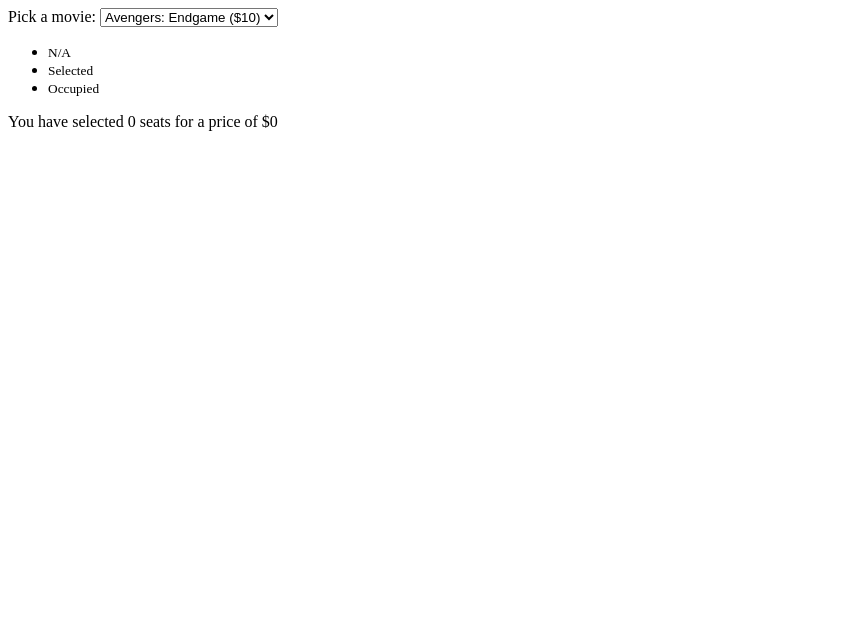
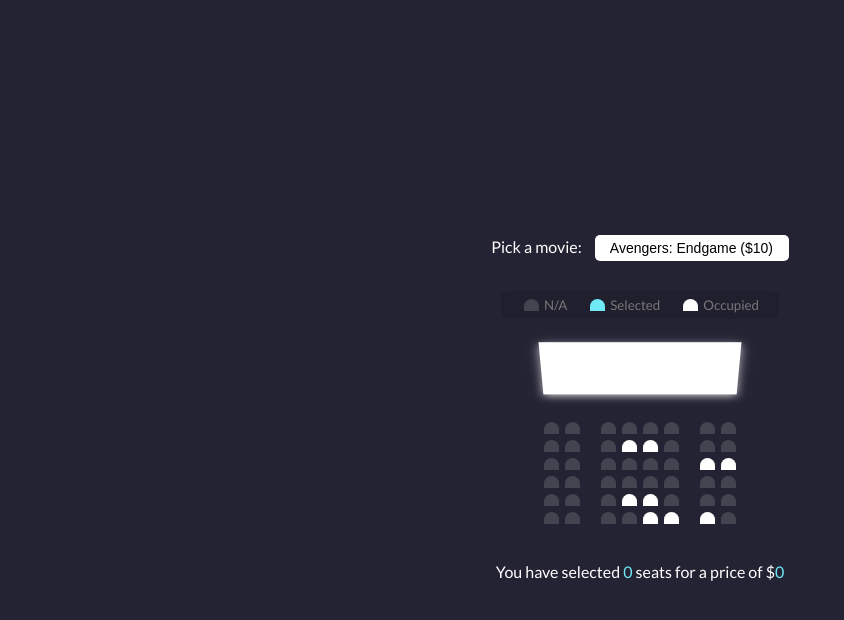
Before and after one commit to munirmahmud/movie-seat-booking, a plain HTML site: page index.html in a window 1280 px wide. Shown: the whole page, without its empty margins (0-844 px from the left). Drawn offline with Linux system fonts and the light colour scheme; files whose address does not match are found by name.

Commit message:
Movie seat booking styling is done

```diff
--- a/css/style.css
+++ b/css/style.css
@@ -0,0 +1,112 @@
+@import url('https://fonts.googleapis.com/css2?family=Lato:wght@400;700&display=swap');
+
+:root {
+    --white: #ffffff;
+}
+
+
+* {
+    margin: 0;
+    padding: 0;
+    box-sizing: border-box;
+}
+
+body {
+    font-family: 'Lato', sans-serif;
+    background-color: #242333;
+    color: var(--white);
+    display: flex;
+    flex-direction: column;
+    align-items: center;
+    justify-content: center;
+    height: 100vh;
+}
+
+.mt-20 {
+    margin-top: 20px;
+}
+
+.row {
+    display: flex;
+}
+
+.container {
+    perspective: 1000px;
+    margin-bottom: 30px;
+}
+
+.select-movies {
+    background: var(--white);
+    border: 0;
+    border-radius: 5px;
+    font-size: 14px;
+    margin-left: 10px;
+    padding: 5px 15px;
+    -moz-appearance: none;
+    -webkit-appearance: none;
+    appearance: none;
+}
+.seat {
+    background-color: #444451;
+    height: 12px;
+    width: 15px;
+    margin: 3px;
+    border-top-left-radius: 10px;
+    border-top-right-radius: 10px;
+    transition: transform 0.3s ease-in-out;
+}
+.seat:nth-of-type(2) {
+    margin-right: 18px;
+}
+.seat:nth-last-of-type(2) {
+    margin-left: 18px;
+}
+.seat.selected {
+    background-color: #6feaf6;
+}
+.seat.occupied {
+    background-color: #fff;
+}
+.seat:not(.occupied):hover {
+    cursor: pointer;
+    transform: scale(1.2);
+}
+.showcase .seat:not(.occupied):hover {
+    cursor: default;
+    transform: scale(1);
+}
+
+.showcase {
+    background: rgba(0, 0, 0, 0.1);
+    padding: 5px 10px;
+    border-radius: 5px;
+    color: #777777;
+    list-style-type: none;
+    display: flex;
+    justify-content: space-between;
+}
+.showcase li {
+    display: flex;
+    align-items: center;
+    justify-content: center;
+    margin: 0 10px;
+}
+.showcase li small {
+    margin-left: 2px;
+}
+
+.screen {
+    background-color: #fff;
+    height: 70px;
+    width: 100%;
+    margin: 15px 0;
+    transform: rotateX(-45deg);
+    box-shadow: 0 3px 10px rgba(255, 255, 255, 0.7);
+}
+
+p.text {
+    margin: 5px 0;
+}
+p.text span {
+    color: #6feaf6
+}
--- a/index.html
+++ b/index.html
@@ -8,9 +8,9 @@
 </head>
 <body>
 
-    <div class="container">
+    <div class="container mt-20">
         <label>Pick a movie:</label>
-        <select id="movie">
+        <select class="select-movies">
             <option value="10">Avengers: Endgame ($10)</option>
             <option value="12">Joker ($12)</option>
             <option value="8">Toy Story 4 ($8)</option>
@@ -98,7 +98,7 @@
         </div>
     </div>
 
-    <p class="text">You have selected <span id="count">0 seats for a price of $<span id="total">0</span></span></p>
+    <p class="text">You have selected <span id="count">0</span> seats for a price of $<span id="total">0</span></p>
 
     <script src="js/scripts.js"></script>
 </body>
```
